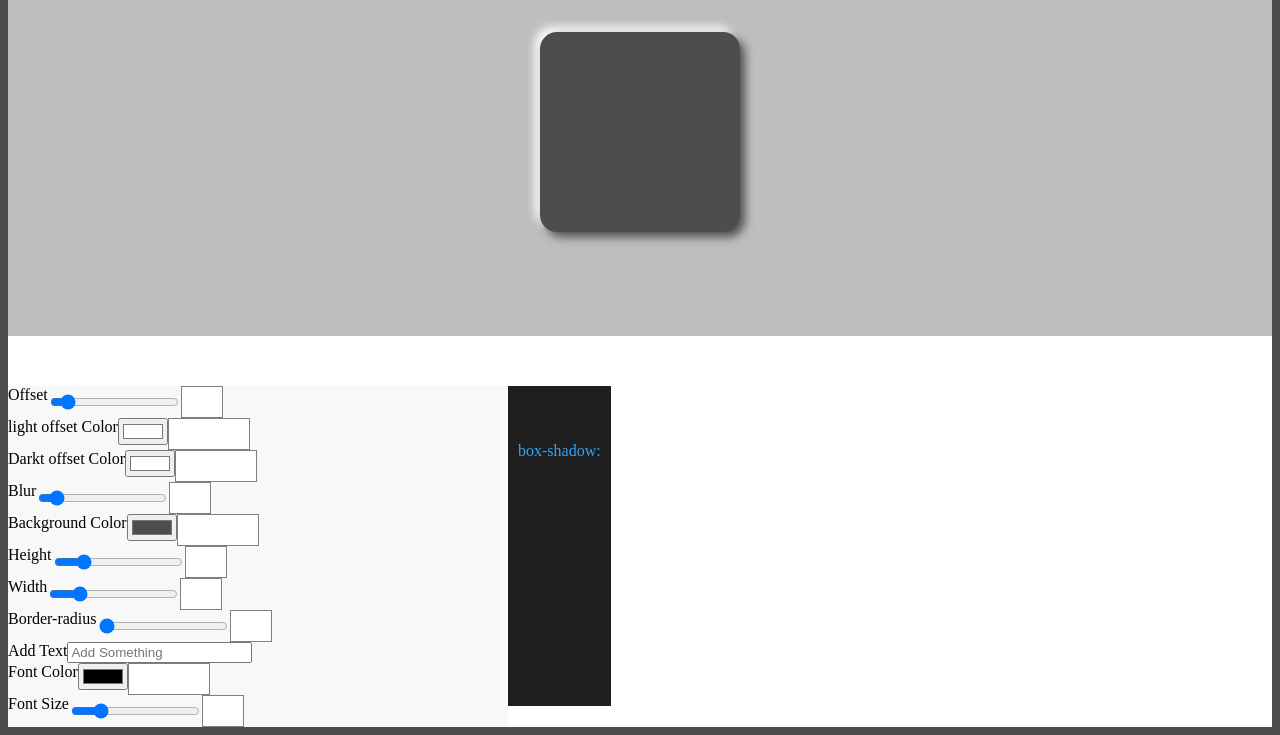
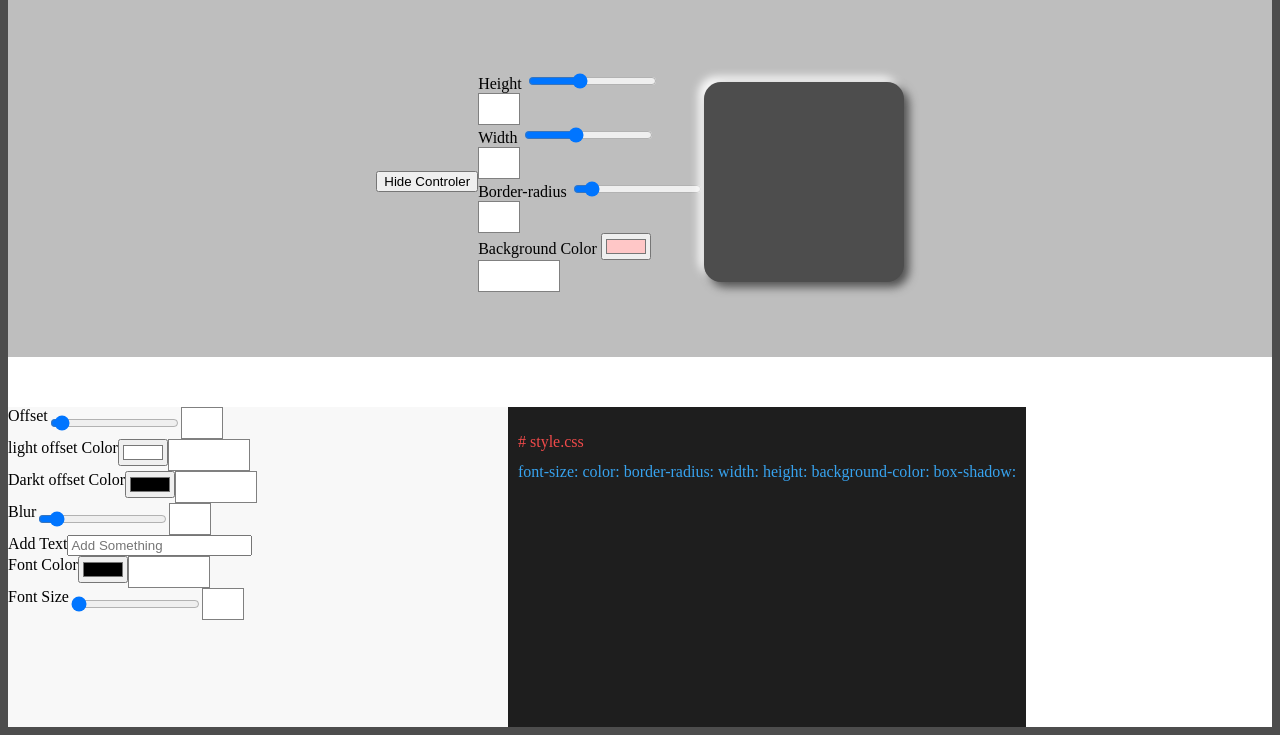
Before and after one commit to badshafaisal/practice, a plain HTML site: page index.html in a window 1280 px wide. Shown: the part 81-816 px from the top of the page. Drawn offline with Linux system fonts and the light colour scheme.

Commit message:
Update index.html

```diff
--- a/index.html
+++ b/index.html
@@ -10,19 +10,61 @@
 </head>
 <body>
 
-    <div class="maincontainer">
+    <div class="maincontainer" id="maincontainer">
+        <h1>Neumorphsm Generator</h1>
+        <div class="leftcontainer">
 
-        <div class="leftcontainer">
+            <button id="btn" onclick="actionbtn()">Hide Controler</button>
+
+
+            <div class="sizecontroler" id="sizecontroler">
+
+            <div class="sizelibrary">
+                <label>Height</label>
+                <input id="heightset" type="range" input="size" min="5" max="500" value="200">
+                <div class="valuebox">
+                    <p id="heightvalue"></p>
+                </div>
+            </div>
+
+
+            <div class="sizelibrary">
+                <label>Width</label>
+                <input id="widthset" type="range" input="size" min="5" max="500" value="200">
+                <div class="valuebox">
+                    <p id="widthvalue"></p>
+                </div>
+            </div>
+
+            <div class="sizelibrary">
+                <label>Border-radius</label>
+                <input id="radiusset" type="range" input="size" min="0" max="100" value="10">
+                <div class="valuebox">
+                    <p id="radiusvalue"></p>
+                </div>
+            </div>
+
+            <div class="sizelibrary">
+                <label>Background Color</label>
+                <input id="backgroundcolorset" type="color" input="Color"   value="#ffc7c7"  >
+                <div class="valueboxcolor">
+                    <p id="backgroundcolorvalue"></p>
+                </div>
+            </div>
+
+
+        </div>
                 <div id="shadowbox">
 
                 </div>
     </div>
 
         <div class="rightcontainer">
+
         <div id="contorls">
             <div class="iputlibrary">
                 <label>Offset</label>
-                <input id="offset" type="range" input="offset"  min="1" max="100" value="10">
+                <input id="offset" type="range" input="offset"  min="1" max="100" value="5">
                 <div class="valuebox">
                     <p id="offsetvalue"></p>
                 </div>
@@ -39,16 +81,11 @@
 
             <div class="iputlibrary">
                 <label>Darkt offset Color</label>
-                <input id="darktoffsetcolorset" type="color" input="Color"   value="#ffffff">
+                <input id="darktoffsetcolorset" type="color" input="Color"   value="gray">
                 <div class="valueboxcolor">
                     <p id="Darktoffsetcolorvalue"></p>
                 </div>
             </div>
-
-
-
-
-
             <div class="iputlibrary">
                 <label>Blur</label>
                 <input id="blurset" type="range" input="blurset"  min="1" max="100" value="10">
@@ -57,57 +94,14 @@
                 </div>
             </div>
 
-
-
-            <div class="iputlibrary">
-                <label>Background Color</label>
-                <input id="backgroundcolorset" type="color" input="Color"   value="#4d4d4d">
-                <div class="valueboxcolor">
-                    <p id="backgroundcolorvalue"></p>
-                </div>
-            </div>
-
-
-            <div class="iputlibrary">
-                <label>Height</label>
-                <input id="heightset" type="range" input="size" min="1" max="1000" value="200">
-                <div class="valuebox">
-                    <p id="heightvalue"></p>
-                </div>
-            </div>
-
-
-            <div class="iputlibrary">
-                <label>Width</label>
-                <input id="widthset" type="range" input="size" min="1" max="1000" value="200">
-                <div class="valuebox">
-                    <p id="widthvalue"></p>
-                </div>
-            </div>
-
-
-
-            <div class="iputlibrary">
-                <label>Border-radius</label>
-                <input id="radiusset" type="range" input="size" min="1" max="100" value="1">
-                <div class="valuebox">
-                    <p id="radiusvalue"></p>
-                </div>
-            </div>
-
-
             <div class="iputlibrary">
                 <label>Add Text</label>
                 <input id="textset" type="text" input="text" placeholder="Add Something">
 
             </div>
-
-
-
-
             <div class="iputlibrary">
                 <label>Font Color</label>
-                <input id="fontcolorset" type="color" input="Color"   value="#000000">
+                <input id="fontcolorset" type="color" input="Color" >
                 <div class="valueboxcolor">
                     <p id="fontcolorvalue"></p>
                 </div>
@@ -116,35 +110,31 @@
 
             <div class="iputlibrary">
                 <label>Font Size</label>
-                <input id="fontsizeset" type="range" input="size" min="1" max="1000" value="200">
+                <input id="fontsizeset" type="range" input="size" min="0" max="1000" value="0">
                 <div class="valuebox">
                     <p id="fontsizevalue"></p>
                 </div>
             </div>
 
         </div>
-
-
-
-
-
-        <div class="cssbox" >
-         <div class="header"></div>
-
-        <p > box-shadow:<span id="cssboxvalue"></span></p>
-
-
-
+        <div class="cssbox" id="cssshadow">
+         <div class="header">
+            <p># style.css</p>
+         </div>
+         <div class="spancontainer">
+        <span class="attribute" id="fontsize-attribute"> font-size:<span id="css-fontsize-value"></span></span>
+        <span class="attribute" id="radius-attribute"> color:<span id="css-color-value"></span></span>
+        <span class="attribute" id="radius-attribute"> border-radius:<span id="css-radius-value"></span></span>
+        <span class="attribute" id="width-attribute"> width:<span id="css-width-value"></span></span>
+        <span class="attribute" id="height-attribute"> height:<span id="css-height-value"></span></span>
+        <span class="attribute" id="backgroundcolor-attribute"> background-color:<span id="css-backgroundcolor-value"></span></span>
+        <span class="attribute"> box-shadow:<span id="cssboxvalue"></span></span>
+    </div>
         </div>
     </div>
 
 <script src="script.js"></script>
 
-
-
-
-
-
     </div>
 
 </body>
```
